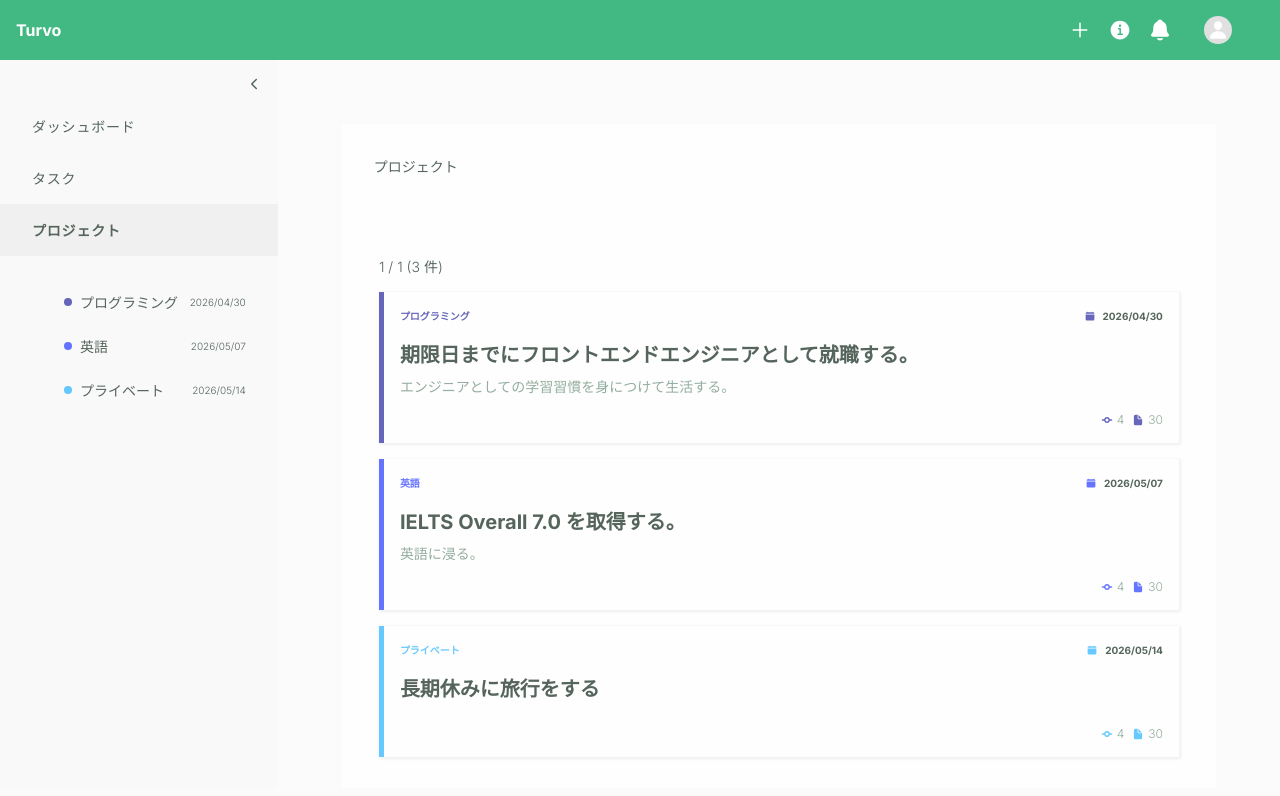
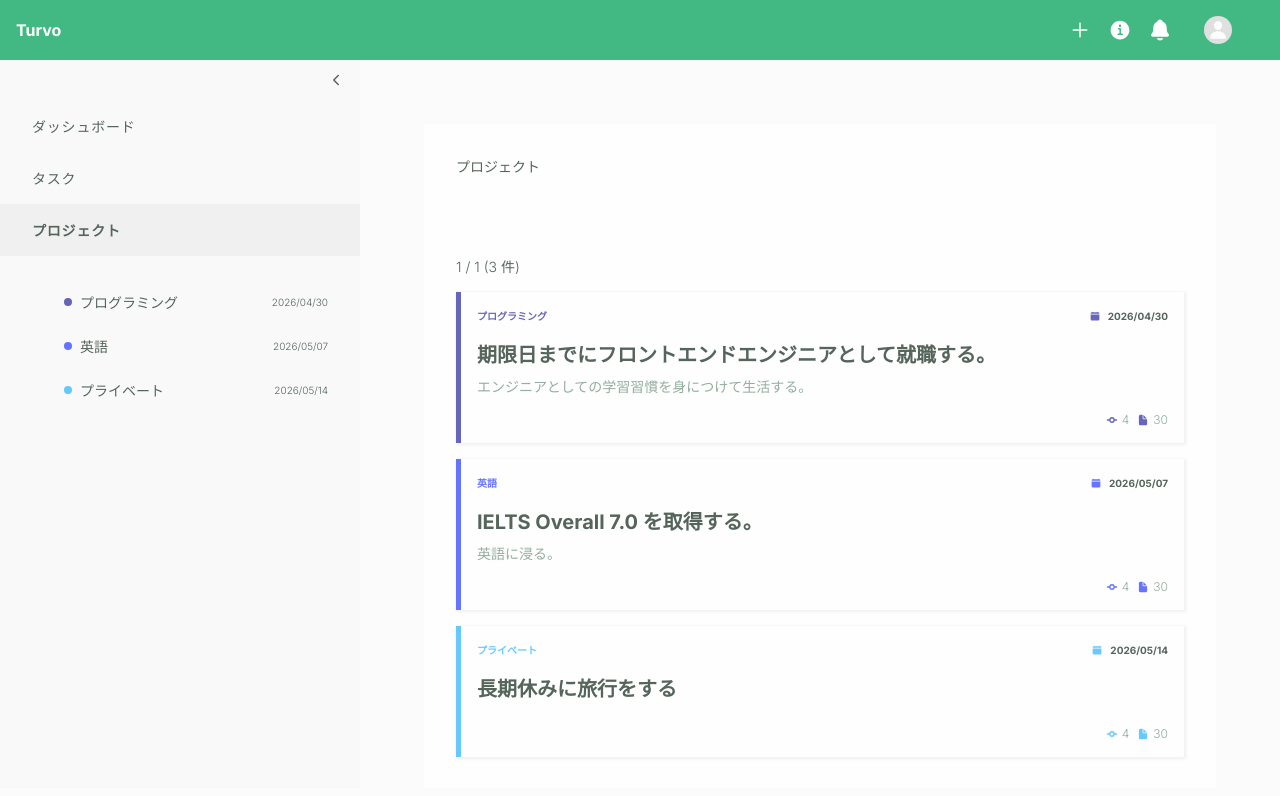
Before and after one commit to CASIXx1/0600-next-context-api, a Next.js app: page /projects in a window 1280 px wide. Shown: the top 796 px of the page. Built offline with nearby package versions, Linux system fonts and the light colour scheme.

Commit message:
サイドバーの折りたたみ機能を追加し、スタイリングとトグルボタンの挙動を調整

```diff
--- a/src/components/layout/sidebar/index.module.css
+++ b/src/components/layout/sidebar/index.module.css
@@ -1,7 +1,16 @@
 .sidebar {
+  flex: 0 0 var(--sidebar-width);
   width: var(--sidebar-width);
   height: 100%;
   background: var(--bg-color-light-2);
+  transition:
+    flex-basis 0.2s,
+    width 0.2s;
+}
+
+.collapsed {
+  flex-basis: var(--sidebar-collapsed-width);
+  width: var(--sidebar-collapsed-width);
 }
 
 .content {
@@ -15,8 +24,20 @@
   padding: var(--space-4);
 }
 
+.collapsed .header {
+  justify-content: center;
+  padding-right: 0;
+  padding-left: 0;
+}
+
 .toggle {
-  cursor: pointer;
+  display: flex;
+  align-items: center;
+  justify-content: center;
+  border: 0;
+  background: transparent;
+  color: var(--font-color-dark);
+  font-size: 16px;
   transition: transform 0.2s;
 }
 
@@ -26,6 +47,10 @@
 
 .body {
   height: 100%;
+}
+
+.body[hidden] {
+  display: none;
 }
 
 .link {
--- a/src/components/layout/sidebar/index.tsx
+++ b/src/components/layout/sidebar/index.tsx
@@ -2,7 +2,8 @@
 
 import Link from "next/link";
 import { usePathname } from "next/navigation";
-import { IoChevronBack } from "react-icons/io5";
+import { useState } from "react";
+import { IoChevronBack, IoChevronForward } from "react-icons/io5";
 import { ProjectMenu } from "./ProjectMenu";
 import styles from "./index.module.css";
 
@@ -23,17 +24,27 @@ const menuItems = [
 
 export function Sidebar() {
   const pathname = usePathname();
+  const [isCollapsed, setIsCollapsed] = useState(false);
   const isProjectsPage = pathname.startsWith("/projects");
 
   return (
-    <aside className={styles.sidebar}>
+    <aside className={`${styles.sidebar} ${isCollapsed ? styles.collapsed : ""}`}>
       <div className={styles.content}>
         <div className={styles.header}>
-          <span className={styles.toggle}>
-            <IoChevronBack aria-hidden="true" />
-          </span>
+          <button
+            className={styles.toggle}
+            type="button"
+            aria-label={isCollapsed ? "サイドバーを開く" : "サイドバーを閉じる"}
+            aria-expanded={!isCollapsed}
+            onClick={() => setIsCollapsed((current) => !current)}
+          >
+            {isCollapsed ? <IoChevronForward aria-hidden="true" /> : <IoChevronBack aria-hidden="true" />}
+          </button>
         </div>
-        <div className={styles.body}>
+        <div
+          className={styles.body}
+          hidden={isCollapsed}
+        >
           <nav aria-label="Main navigation">
             <ul>
               {menuItems.map((item) => {
--- a/src/components/pagination/Pagination.module.css
+++ b/src/components/pagination/Pagination.module.css
@@ -7,6 +7,8 @@
   display: flex;
   align-items: center;
   justify-content: center;
+  min-width: 32px;
+  height: 32px;
   border: 0;
   background: transparent;
   color: var(--font-color-dark);
@@ -17,9 +19,10 @@
 
 .pageButton:disabled {
   cursor: default;
+  opacity: 1;
 }
 
-.pageButton:hover:not(:disabled, .activePage) {
+.pageButton:hover {
   background: var(--primary-color);
   color: var(--font-color-light);
 }
--- a/src/components/pagination/Pagination.tsx
+++ b/src/components/pagination/Pagination.tsx
@@ -16,7 +16,7 @@ export function Pagination({ page, pageCount }: PaginationProps) {
     >
       <li>
         <button
-          className={styles.pageButton}
+          className={`${styles.pageButton} ${styles.arrowButton}`}
           type="button"
           aria-label="前のページ"
           disabled={page <= 1}
@@ -39,7 +39,7 @@ export function Pagination({ page, pageCount }: PaginationProps) {
 
       <li>
         <button
-          className={styles.pageButton}
+          className={`${styles.pageButton} ${styles.arrowButton}`}
           type="button"
           aria-label="次のページ"
           disabled={page >= pageCount}
```
